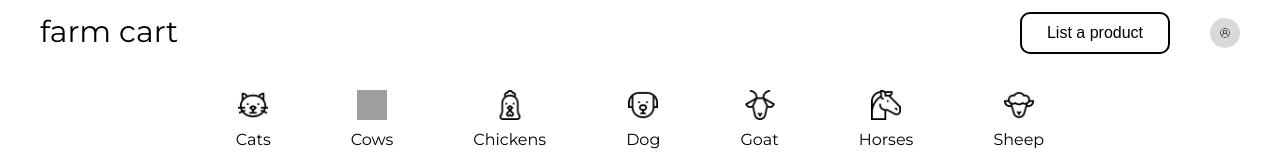
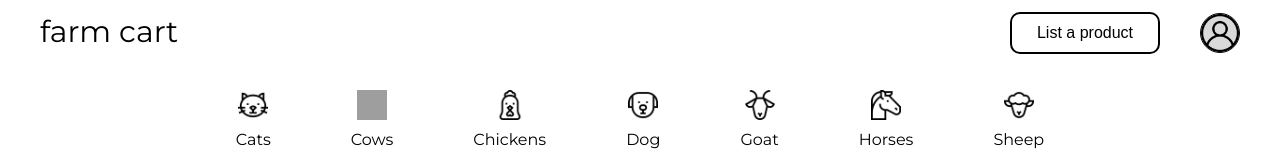
Before and after one commit to sibabale/farm-cart-2, a React (Create React App) app in the folder client/: page /animals in a window 1280 px wide. Shown: the top 160 px of the page. Built offline with nearby package versions, Linux system fonts and the light colour scheme; no server answers; grey boxes are pictures that could not be loaded.

Commit message:
refactor: avatar image is now used as a background image

```diff
--- a/client/src/components/atoms/avatar/avatar.styles.ts
+++ b/client/src/components/atoms/avatar/avatar.styles.ts
@@ -1,3 +1,4 @@
+import { url } from 'inspector';
 import styled from 'styled-components';
 
 export const AvatarContainer = styled.div<{$hasHeadings: boolean}>`
@@ -9,16 +10,19 @@ export const AvatarContainer = styled.div<{$hasHeadings: boolean}>`
     }
 
   ${({$hasHeadings}) => $hasHeadings ? `
-      img {
+      div {
         margin-right: 30px;
       }` : ''
   }
 `
 
-export const AvatarImage = styled.img`
-  width: 30px;
-  height: 30px;
-  padding: 10px;
+export const AvatarImage = styled.div<{$bg: string}>`
+  width: 40px;
+  height: 40px;
+  border: 1px solid black;
   border-radius: 100%;
   background-color: #D9D9D9;
+  background-size: cover;
+  background-position: center;
+  background-image: ${({$bg}) => $bg ? `url(${$bg})`: ''};
 `;
--- a/client/src/components/atoms/avatar/avatar.tsx
+++ b/client/src/components/atoms/avatar/avatar.tsx
@@ -10,7 +10,7 @@ type AvatarProps = {
 export const Avatar = ({image, heading, subHeading}: AvatarProps) => {
   return(
     <AvatarContainer $hasHeadings={heading || subHeading ? true: false}>
-      <AvatarImage src={image? image: AvatarPlaceholder} alt="avatar"/>
+      <AvatarImage $bg={image? image: AvatarPlaceholder} />
       <div>
         <h3>{heading}</h3>
         <p>{subHeading}</p>
```
